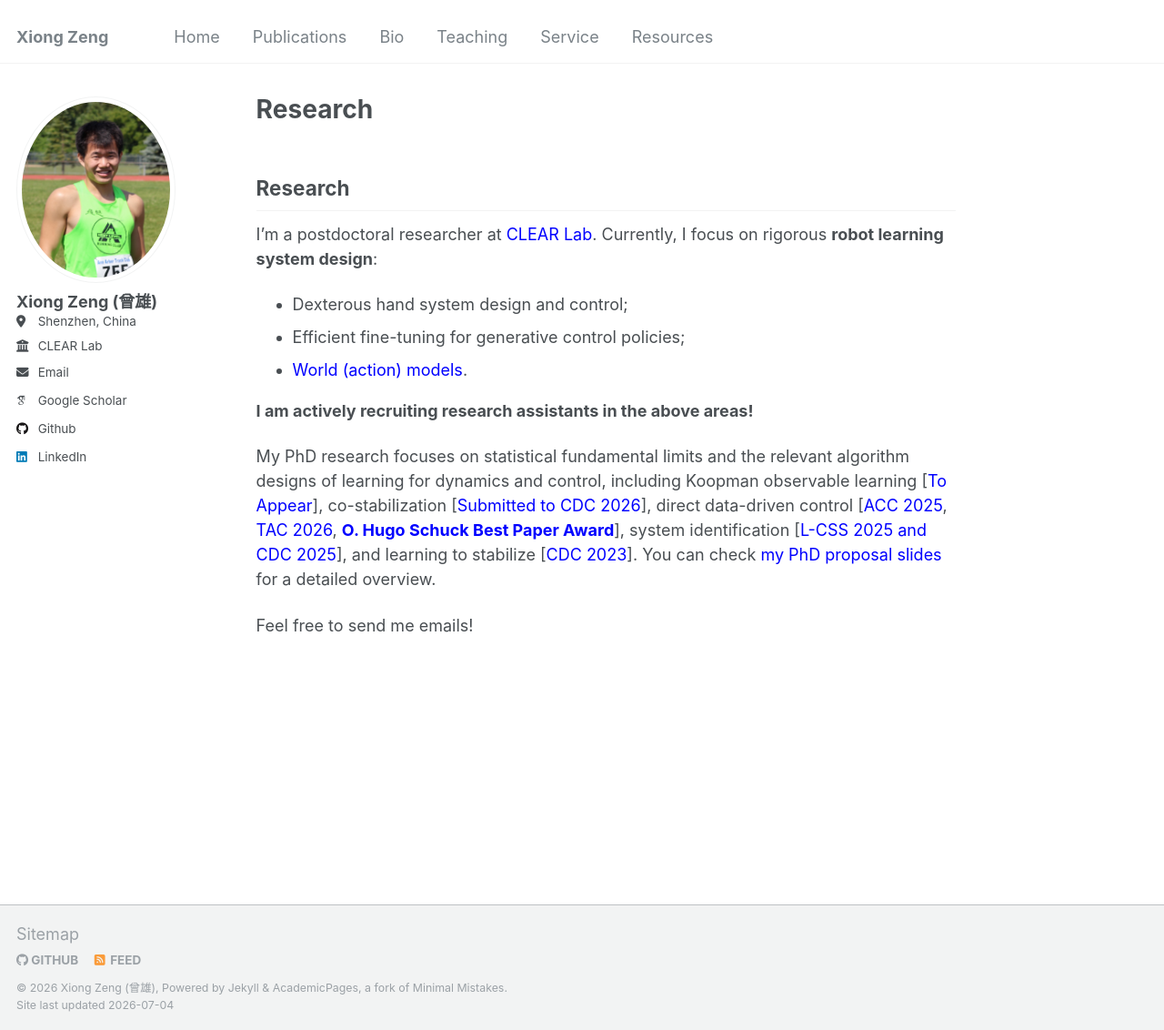
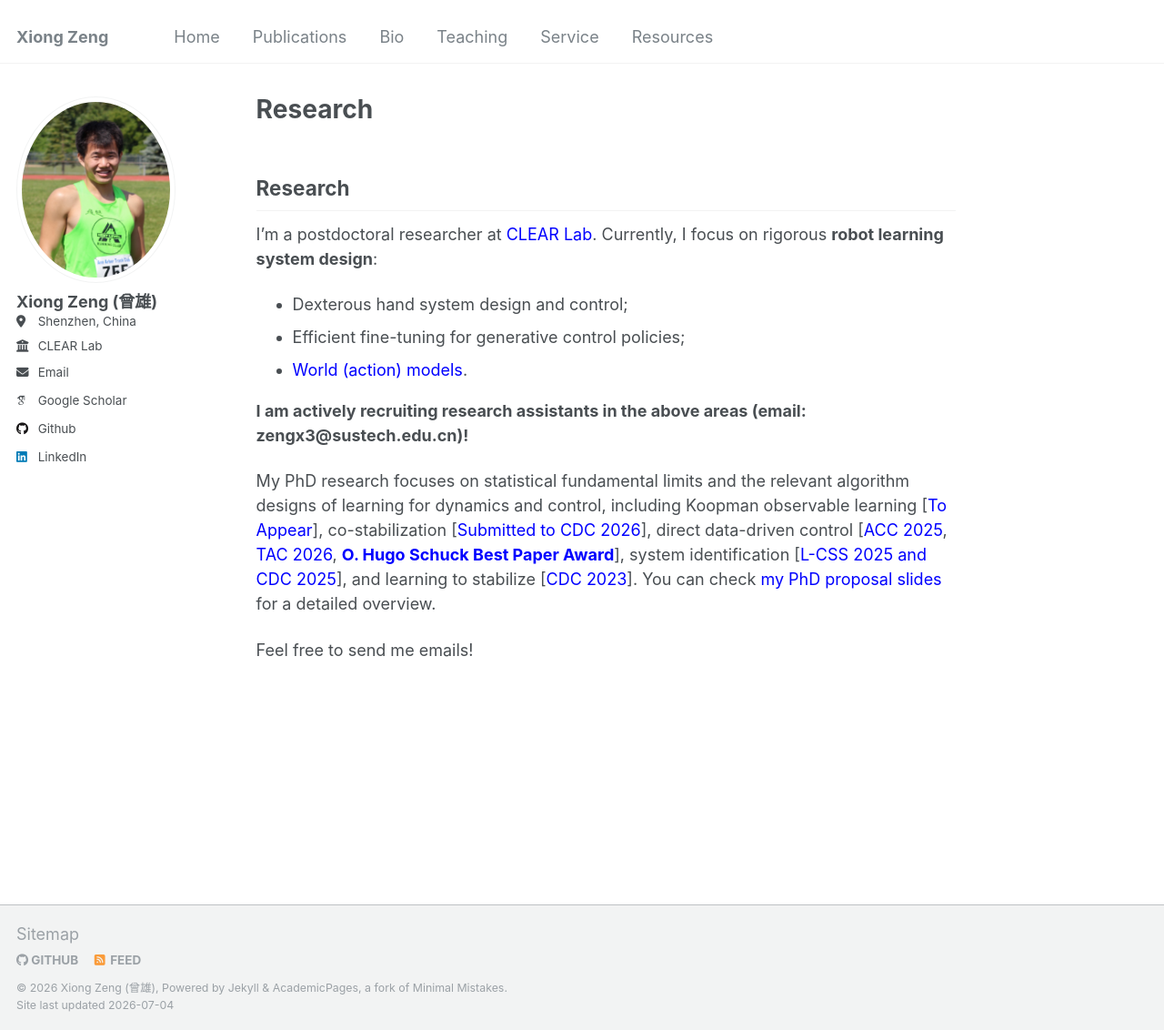
Before and after one commit to zengxiong111/zengxiong.github.io, a Jekyll site: the page built from _pages/about.md, in a window 1280 px wide and 1132 px high. Shown: the whole window at 91% size. Built offline with Jekyll 4.4.1, drawn with Linux system fonts in a browser that asks for light colours; some web fonts are replaced; our own code applies the rules of GitHub Pages for plain Markdown files.

Commit message:
Update about.md

```diff
--- a/_pages/about.md
+++ b/_pages/about.md
@@ -14,7 +14,7 @@ I'm a postdoctoral researcher at <a href="https://www.wzhanglab.site/" style="co
 - Efficient fine-tuning for generative control policies;
 - <a href="https://clearlab-sustech.github.io/WorldModelSurvey/" style="color: blue;text-decoration: none;" target="_blank">World (action) models</a>.
 
-**I am actively recruiting research assistants in the above areas!**
+**I am actively recruiting research assistants in the above areas (email: zengx3@sustech.edu.cn)!**
 
 My PhD research focuses on statistical fundamental limits and the relevant algorithm designs of learning for dynamics and control, including Koopman observable learning [<a href="https://scholar.google.com/citations?user=v4lWTTwAAAAJ&hl=en" style="color: blue;text-decoration: none;" target="_blank">To Appear</a>], co-stabilization [<a href="https://scholar.google.com/citations?user=v4lWTTwAAAAJ&hl=en" style="color: blue;text-decoration: none;" target="_blank">Submitted to CDC 2026</a>], direct data-driven control [<a href="https://web.eecs.umich.edu/~necmiye/pubs/ZengBO_acc25.pdf" style="color: blue;text-decoration: none;" target="_blank">ACC 2025</a>, <a href="https://arxiv.org/abs/2412.19705" style="color: blue;text-decoration: none;" target="_blank">TAC 2026</a>, <a href="https://a2c2.org/paper-award/o-hugo-schuck-best-paper-award#recipients" style="color: blue;text-decoration: none;" target="_blank">**O. Hugo Schuck Best Paper Award**</a>], system identification [<a href="https://arxiv.org/abs/2503.16817" style="color: blue;text-decoration: none;" target="_blank">L-CSS 2025 and CDC 2025</a>], and learning to stabilize [<a href="https://arxiv.org/abs/2311.11151" style="color: blue;text-decoration: none;" target="_blank">CDC 2023</a>].
 You can check <a href="https://zengxiong111.github.io/zengxiong.github.io/files/phd_propsoal_Xiong_Zeng_part.pdf" target="_blank" style="color: blue;text-decoration: none;">my PhD proposal slides</a> for a detailed overview.
```
